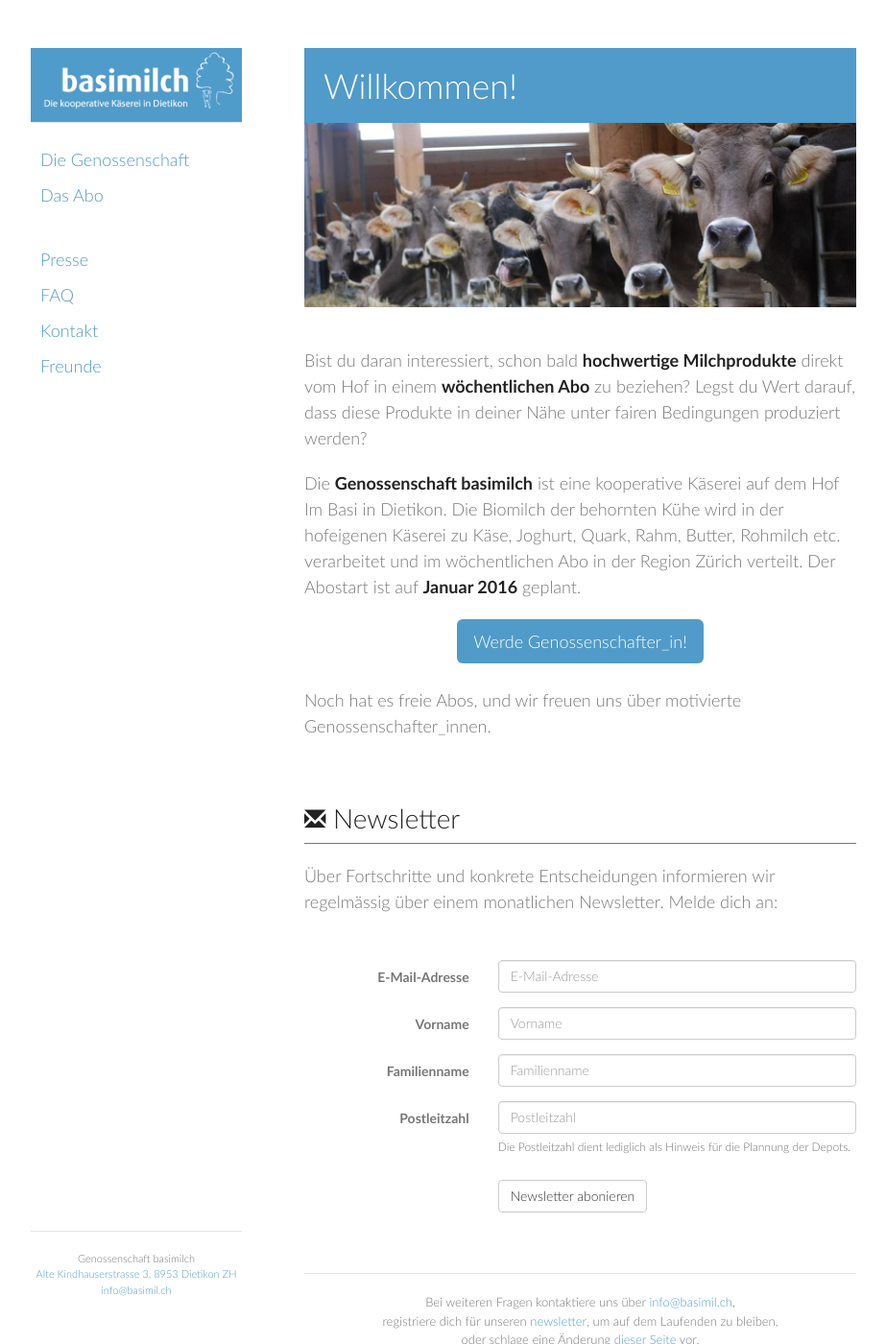
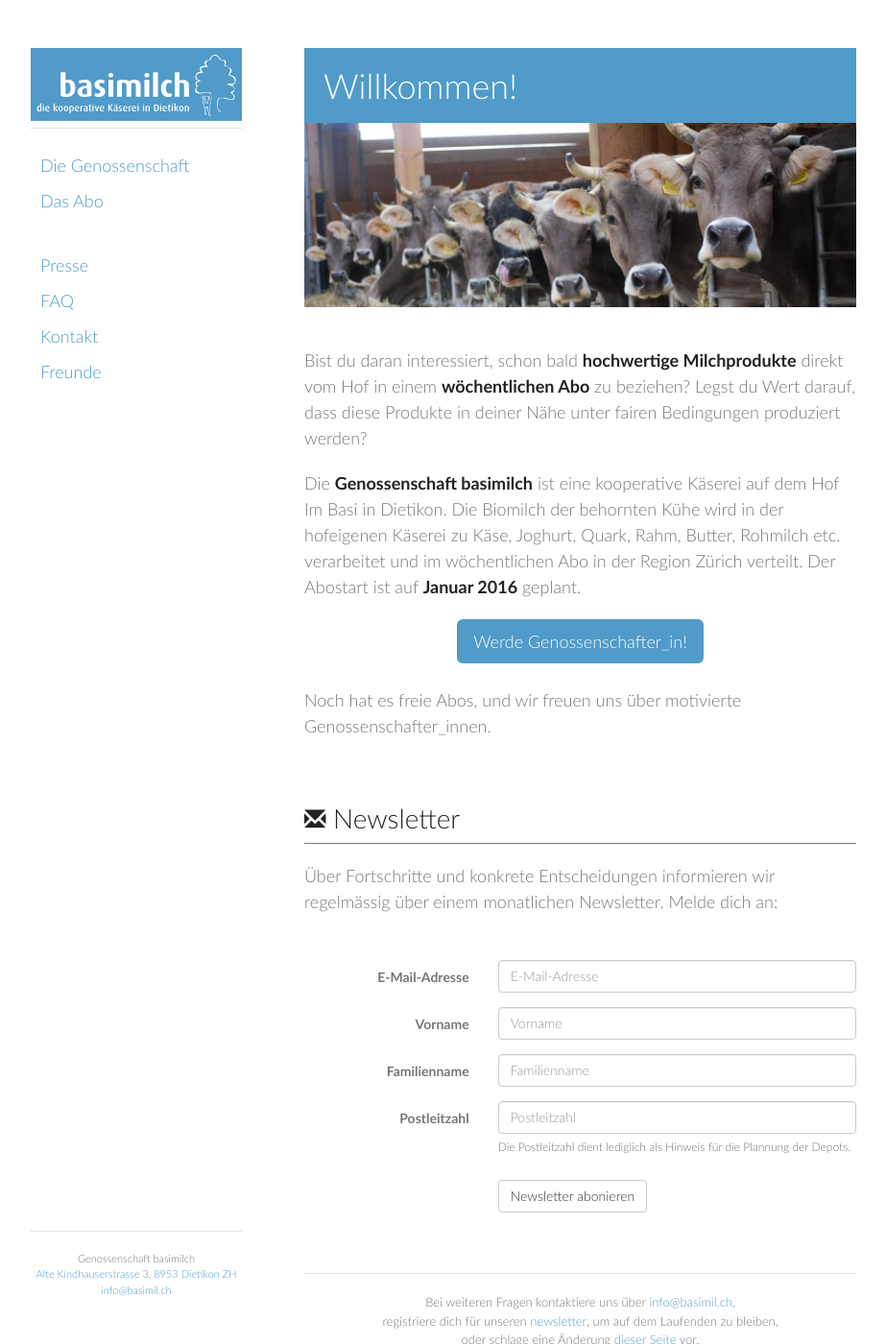
Before and after one commit to vryser/basimilch.github.io, a Jekyll site: the page built from pages/000-home.md, in a window 1280 px wide and 1400 px high. Shown: the whole window at 96% size, without its empty margins (178-1101 px from the left). Built offline with Jekyll 4.4.1, drawn with Linux system fonts in a browser that asks for light colours.

Commit message:
change: use SVG basimilch logo instead of PNG

```diff
--- a/_layouts/default.html
+++ b/_layouts/default.html
@@ -47,11 +47,9 @@
     </div>
     <div class="wrapper">
       <header class="hidden-print">
-        {% if page.url == "/" %}
-          <a class="home-link active" href="/"><img src="/images/logo_blau_512px.png" alt="basimilch"></a>
-        {% else %}
-          <a class="home-link" href="/"><img src="/images/logo_weiss_512px.png" alt="basimilch"></a>
-        {% endif %}
+        <a class="home-link {% if page.url == '/' %}active{% endif %}" href="/">
+          {% include /svg/basimilch_logo.svg %}
+        </a>
         <hr>
 
           {% assign sectionGroups = "main,secondary" | split: "," %}
--- a/css/basimilch.scss
+++ b/css/basimilch.scss
@@ -429,3 +429,43 @@ h1 span.glyphicon {
     content: none;
   }
 }
+
+// SVG Basimilch logo
+// original basimilch blue color: rgb(81,161,217); #51A1D9
+
+svg {
+    .background {
+        fill: white;
+    }
+    .foreground {
+        fill: $basiblau;
+    }
+  &:hover {
+    .background {
+        fill: $basiblau_ultralight;
+    }
+    .foreground {
+        fill: $basiblau_slightly_darker;
+    }
+  }
+}
+
+a.home-link {
+  &.active,
+  &:active {
+    background: none;
+    svg {
+      .background {
+          fill: $basiblau;
+      }
+      .foreground {
+          fill: white;
+      }
+      &:hover {
+        .foreground {
+            fill: $basiblau_ultralight
+        }
+      }
+    }
+  }
+}
```
Also changed, not shown: _includes/svg/basimilch_logo.svg (added), images/logo_blau_512px.png (deleted), images/logo_weiss_512px.png (deleted).
